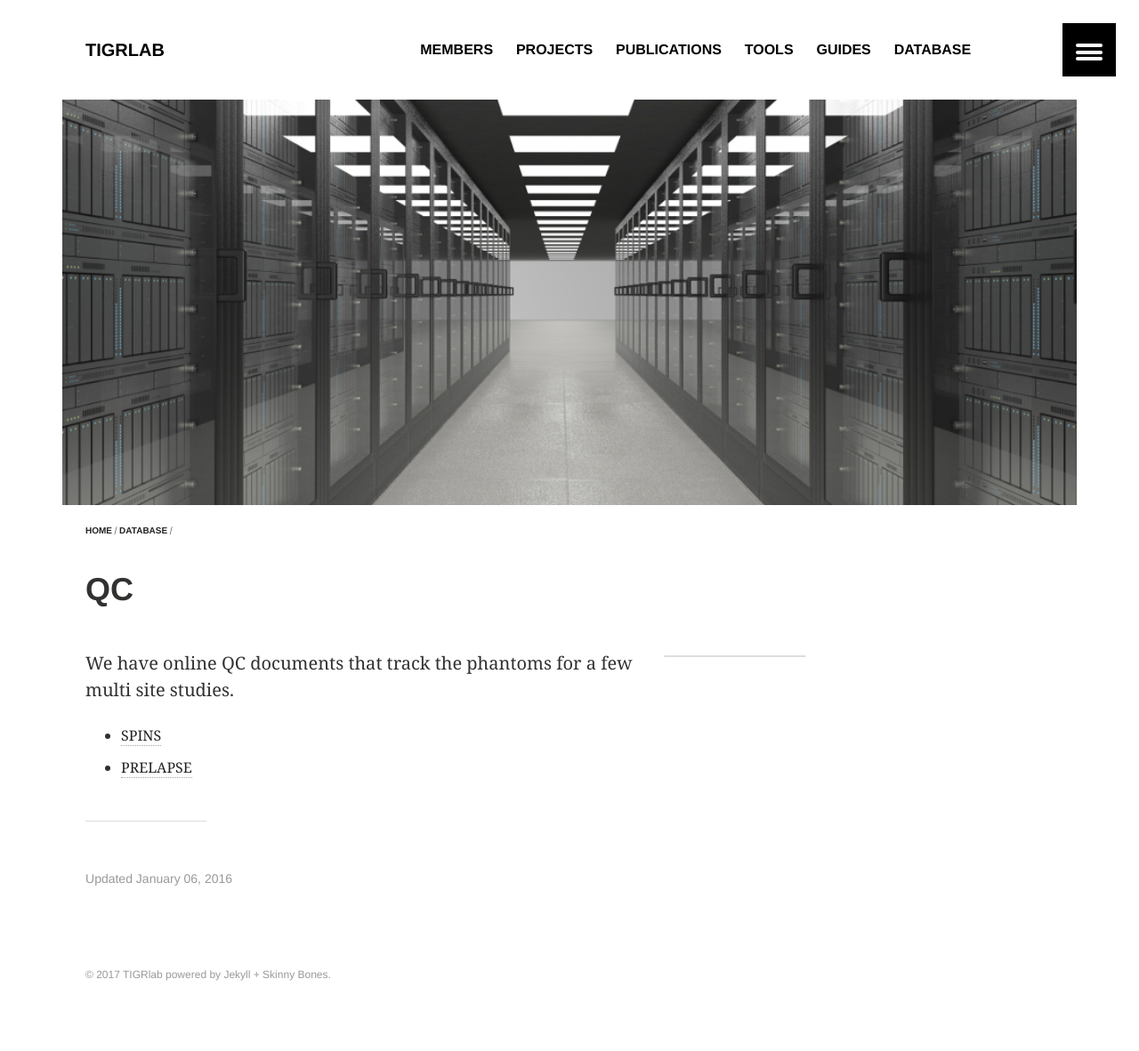
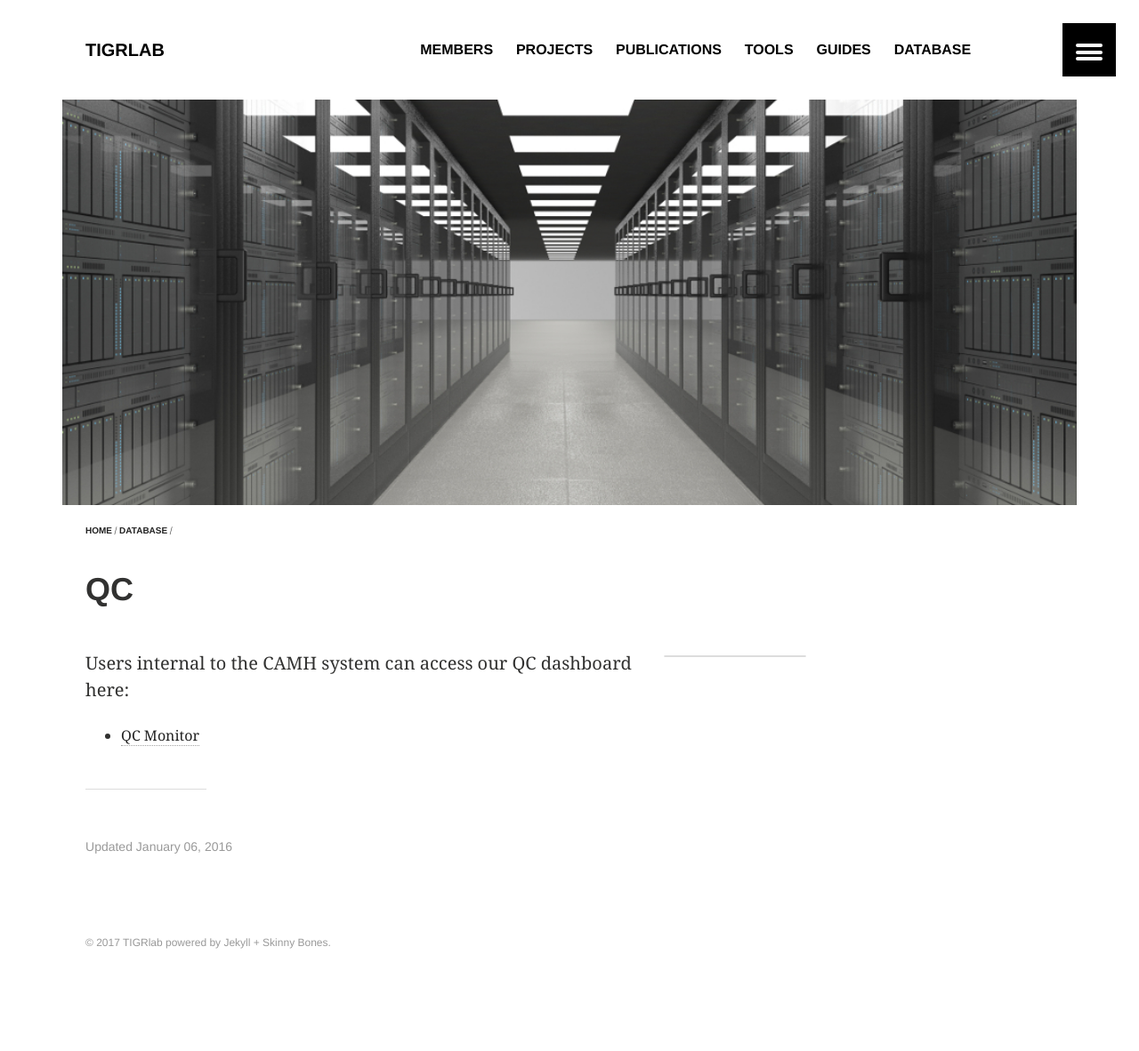
Before and after one commit to TIGRLab/tigrlab.github.io, a Jekyll site: the page built from _posts/database/2016-01-06-qc.md, in a window 1280 px wide. Shown: the whole page at 89% size. Built offline with Jekyll 4.4.1, drawn with Linux system fonts in a browser that asks for light colours; after the commit the page ends 1146 px from its top, so only the background shows below that.

Commit message:
updated qc dashboard location

```diff
--- a/_posts/database/2016-01-06-qc.md
+++ b/_posts/database/2016-01-06-qc.md
@@ -11,7 +11,6 @@ image:
   teaser: teaser.database.jpg
 ---
 
-We have online QC documents that track the phantoms for a few multi site studies.
+Users internal to the CAMH system can access our QC dashboard here:
 
-+ [SPINS](http://imaging-genetics.camh.ca/spins/)
-+ [PRELAPSE](http://imaging-genetics.camh.ca/prelapse/)
++ [QC Monitor](http://srv-dashboard.camhres.ca/index)
```
